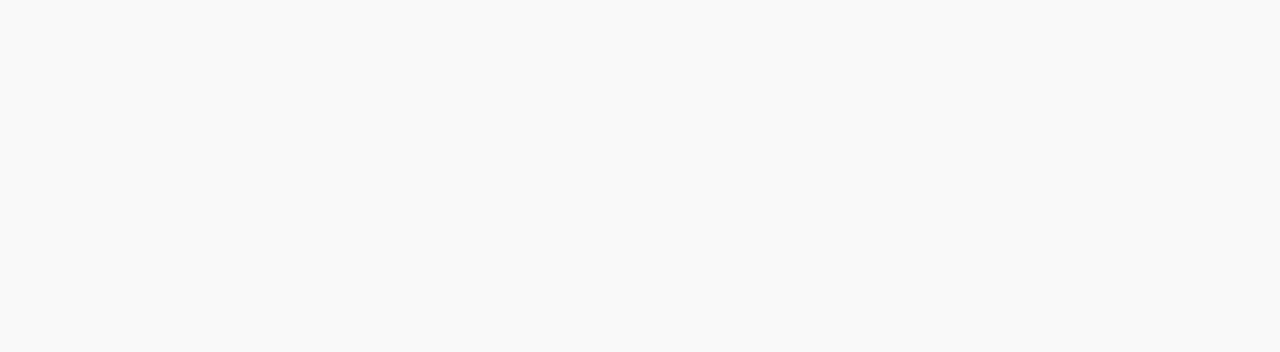
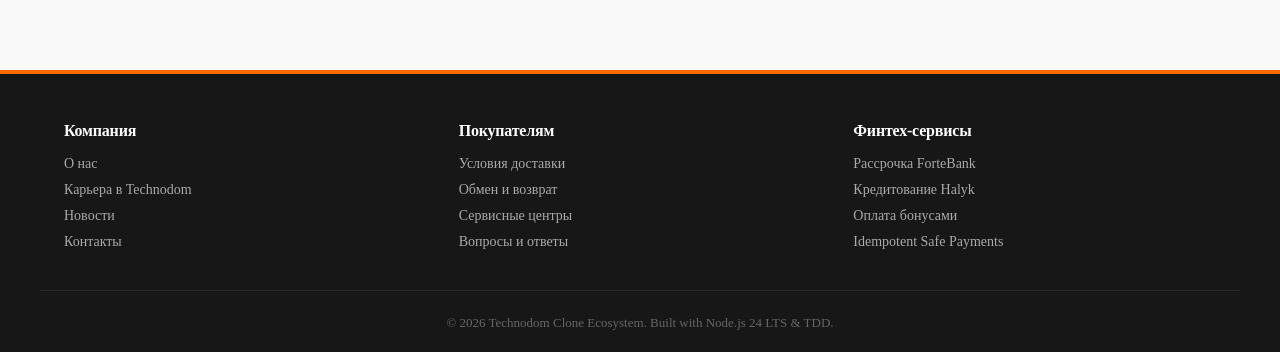
Before and after one commit to greatestOnFire/void-ecosystem, a Next.js app in the folder apps/technodom-clone/: page / in a window 1280 px wide. Shown: the part 868-1220 px from the top of the page. Before the commit the page ends 874 px from the top, so only its background shows below. Built offline with nearby package versions, Linux system fonts and the light colour scheme; no server answers.

Commit message:
feat(technodom): implement semantic BEM Footer component and finish main page layout integration (GREEN)

```diff
--- a/apps/technodom-clone/src/app/page.js
+++ b/apps/technodom-clone/src/app/page.js
@@ -2,11 +2,8 @@
 import { PromoBanner } from "@/presentation/components/PromoBanner.js";
 import { Sidebar } from "@/presentation/components/Sidebar.js";
 import { ProductList } from "@/presentation/components/ProductList.js";
+import { Footer } from "@/presentation/components/Footer.js";
 
-/**
- * Главная страница маркетплейса Technodom Clone.
- * Слой: Presentation (Page Server Component)
- */
 export default function Home() {
   return (
       <main className="app-container">
@@ -18,6 +15,7 @@
             <ProductList />
           </div>
         </div>
+        <Footer />
       </main>
   );
 }
--- /dev/null
+++ b/apps/technodom-clone/src/presentation/components/Footer.js
@@ -0,0 +1,48 @@
+'use client';
+
+import React from 'react';
+
+/**
+ * UI-компонент информационного подвала маркетплейса (Footer).
+ * @returns {React.JSX.Element}
+ */
+export function Footer() {
+	return (
+			<footer className="footer">
+				<div className="footer__container">
+					<div className="footer__section">
+						<h4 className="footer__title">Компания</h4>
+						<ul className="footer__list">
+							<li className="footer__item">О нас</li>
+							<li className="footer__item">Карьера в Technodom</li>
+							<li className="footer__item">Новости</li>
+							<li className="footer__item">Контакты</li>
+						</ul>
+					</div>
+
+					<div className="footer__section">
+						<h4 className="footer__title">Покупателям</h4>
+						<ul className="footer__list">
+							<li className="footer__item">Условия доставки</li>
+							<li className="footer__item">Обмен и возврат</li>
+							<li className="footer__item">Сервисные центры</li>
+							<li className="footer__item">Вопросы и ответы</li>
+						</ul>
+					</div>
+
+					<div className="footer__section">
+						<h4 className="footer__title">Финтех-сервисы</h4>
+						<ul className="footer__list">
+							<li className="footer__item">Рассрочка ForteBank</li>
+							<li className="footer__item">Кредитование Halyk</li>
+							<li className="footer__item">Оплата бонусами</li>
+							<li className="footer__item">Idempotent Safe Payments</li>
+						</ul>
+					</div>
+				</div>
+				<div className="footer__bottom">
+					<p className="footer__copyright">© 2026 Technodom Clone Ecosystem. Built with Node.js 24 LTS & TDD.</p>
+				</div>
+			</footer>
+	);
+}
--- /dev/null
+++ b/apps/technodom-clone/src/styles/components/_footer.scss
@@ -0,0 +1,69 @@
+.footer {
+  background-color: #171717;
+  color: #ffffff;
+  padding: 48px 0 0 0;
+  margin-top: 64px;
+  width: 100%;
+  border-top: 4px solid $color-primary;
+
+  &__container {
+    max-width: 1200px;
+    margin: 0 auto;
+    padding: 0 24px;
+    display: grid;
+    grid-template-columns: 1fr;
+    gap: 32px;
+
+    @media (min-width: 640px) {
+      grid-template-columns: repeat(2, 1fr);
+    }
+
+    @media (min-width: 1024px) {
+      grid-template-columns: repeat(3, 1fr);
+    }
+  }
+
+  &__section {
+    display: flex;
+    flex-direction: column;
+    gap: 16px;
+  }
+
+  &__title {
+    font-size: 16px;
+    font-weight: 700;
+    color: $color-bg;
+    letter-spacing: -0.2px;
+  }
+
+  &__list {
+    display: flex;
+    flex-direction: column;
+    gap: 10px;
+    list-style: none;
+  }
+
+  &__item {
+    font-size: 14px;
+    color: #aaaaaa;
+    cursor: pointer;
+    transition: color 0.2s ease-in-out;
+
+    &:hover {
+      color: $color-primary;
+    }
+  }
+
+  &__bottom {
+    max-width: 1200px;
+    margin: 40px auto 0 auto;
+    padding: 24px;
+    border-top: 1px solid #2a2a2a;
+    text-align: center;
+  }
+
+  &__copyright {
+    font-size: 13px;
+    color: #666666;
+  }
+}
--- a/apps/technodom-clone/src/styles/main.scss
+++ b/apps/technodom-clone/src/styles/main.scss
@@ -6,6 +6,8 @@
 @import './components/product-card';
 @import './components/product-list';
 @import './components/cart-modal';
+@import './components/footer';
+
 
 * {
   box-sizing: border-box;
```
